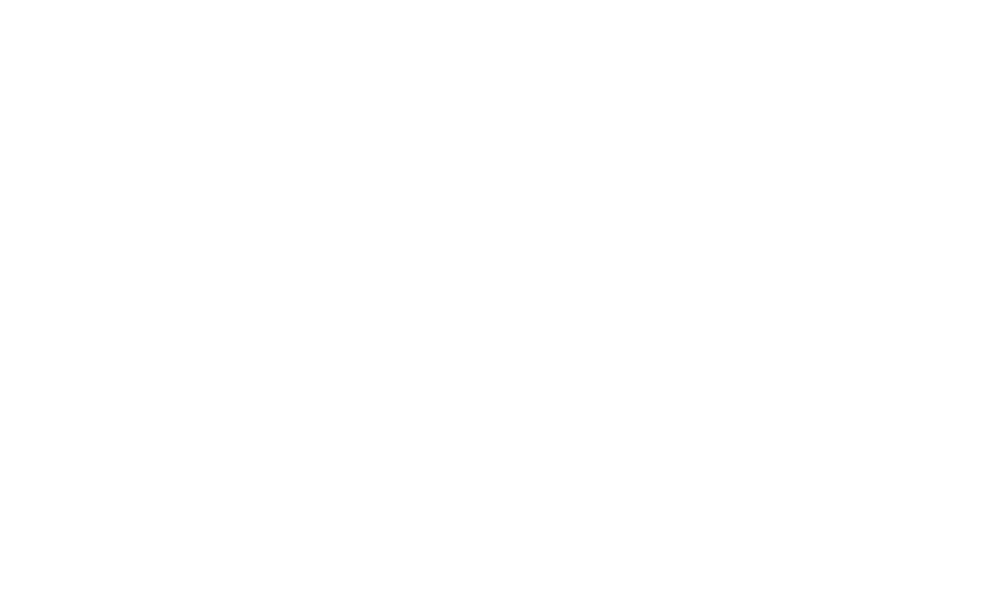
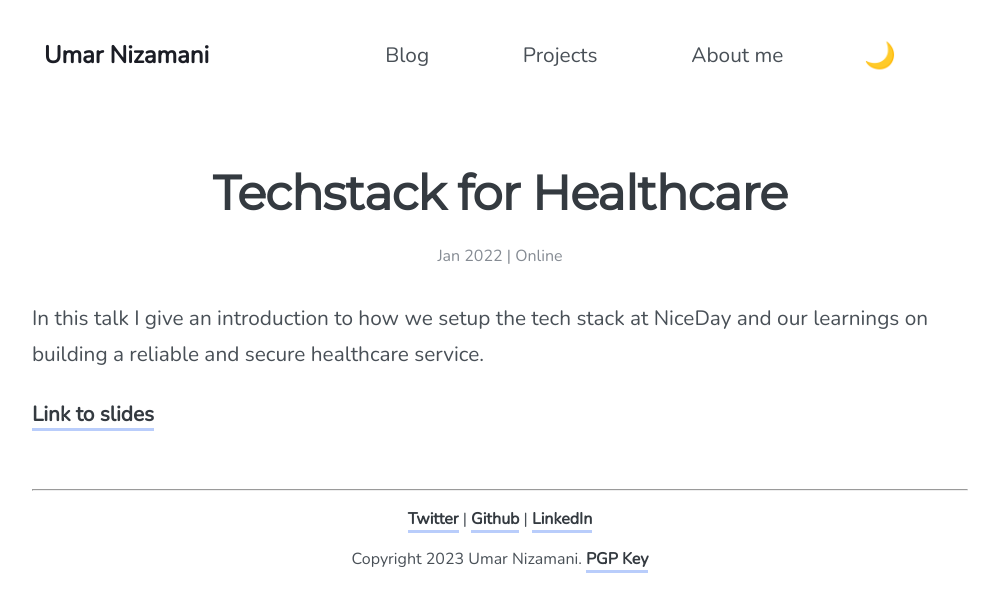
Before and after one commit to umarniz/umarniz.com, a Gatsby site: page /2022-techstack-for-healthcare in a window 1280 px wide. Before the commit this address had no page. Shown: the whole page, without its empty margins (140-1139 px from the left). Built offline with nearby package versions, Linux system fonts and the light colour scheme; Gatsby itself is replaced by a stand-in of ours.

Commit message:
Added more talks

```diff
--- /dev/null
+++ b/content/talks/2022-techstack-for-healthcare/2023-rewired-scaling-mental-health.md
@@ -0,0 +1,20 @@
+---
+slug: 2022-techstack-for-healthcare
+date: 2022-01-27
+title: "Techstack for Healthcare"
+template: "page"
+event: "Techies in health"
+location: "Online"
+categories:
+  - NiceDay
+  - Popular
+  - Talks
+tags:
+  - DigitalHealth
+  - AI
+  - MentalHealth
+---
+
+In this talk I give an introduction to how we setup the tech stack at NiceDay and our learnings on building a reliable and secure healthcare service.
+
+[Link to slides](/2022-techstack-slides.pdf)
--- /dev/null
+++ b/content/talks/2023-dmh-responsible-ai/2023-dmh-responsible-ai.md
@@ -0,0 +1,20 @@
+---
+slug: 2023-dme-responsible-ai
+date: 2023-06-23
+title: "Responsible AI for Mental Health"
+template: "page"
+event: "International Digital Mental Health and Wellbeing Conference"
+location: "Belfast, Ireland"
+categories:
+  - NiceDay
+  - Popular
+  - Talks
+tags:
+  - DigitalHealth
+  - AI
+  - ResponsibleAI
+---
+
+Advances in AI in the last decade have introduced incredible new possibilities for improving the care process. Meanwhile, healthcare rightfully requires strong accountability for all decisions made in the process and involves sensitive information about the people receiving care. In this talk, I will share some insights on our learnings at NiceDay over the last few years to responsibly move towards building AI solutions that can be used by actual professionals beyond a research setting.
+
+[Link to slides](/2023-dmh-slides.pdf)
--- /dev/null
+++ b/content/talks/2023-rewired-scaling-mental-health/2023-rewired-scaling-mental-health.md
@@ -0,0 +1,20 @@
+---
+slug: 2023-rewired-scaling-mental-health
+date: 2023-03-14
+title: "Scaling Evidence Driven Mental Health"
+template: "page"
+event: "Rewired"
+location: "London, UK"
+categories:
+  - NiceDay
+  - Popular
+  - Talks
+tags:
+  - DigitalHealth
+  - AI
+  - MentalHealth
+---
+
+In this talk, I will share how NiceDay helps therapists to provide more effective therapy using Measurement-Based Care while empowering clients to take ownership of their treatment. Furthermore, I will share how our privacy-aware data analytics suite fuels care organisations to optimise their care process. Finally, I will share some key learnings from scaling our service to thousands of therapists across Dutch public healthcare.
+
+[Link to slides](/2023-rewired-slides.pdf)
--- a/src/templates/page.js
+++ b/src/templates/page.js
@@ -9,15 +9,17 @@ import config from '../utils/config'
 
 export default function PageTemplate({ data }) {
   const post = data.mdx
-  const { tags, categories, cardImage, title, description, date, role } = post.frontmatter
+  const { tags, categories, cardImage, title, description, date, role, event, location } = post.frontmatter
 
   const postDate = new Date(post.frontmatter.date)
 
   const formattedDate = postDate.toLocaleString('en-US', { month: 'short', year:'numeric'})
 
-  var isProjectPage = false
+  var postType = 'Blog'
   if (categories && categories.includes('Projects')) {
-    isProjectPage = true
+    postType = 'Project'
+  } else if (categories && categories.includes('Talks')) {
+    postType = 'Talk'
   }
 
   return (
@@ -31,8 +33,11 @@ export default function PageTemplate({ data }) {
       <header>
         <div className="container justify-center">
           <h1>{post.frontmatter.title}</h1>
-          { isProjectPage &&
+          { postType == 'Project' &&
             <p className="smallSubtitle">{formattedDate} | {post.frontmatter.role}</p>
+          }
+          { postType == 'Talk' &&
+            <p className="smallSubtitle">{formattedDate} | {post.frontmatter.location}</p>
           }
         </div>
       </header>
@@ -52,6 +57,8 @@ export const pageQuery = graphql`
         description
         date
         role
+        event
+        location
         categories
         cardImage {
           childImageSharp {
```
Also changed, not shown: src/data/speaking.js (+18 -0 lines), 3 other files.
